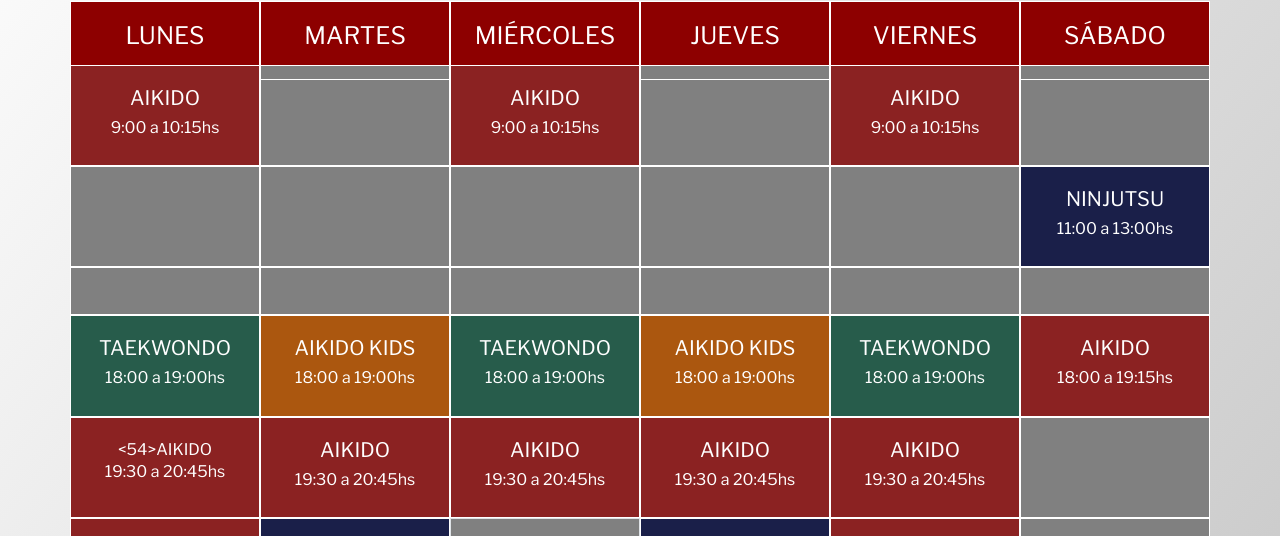
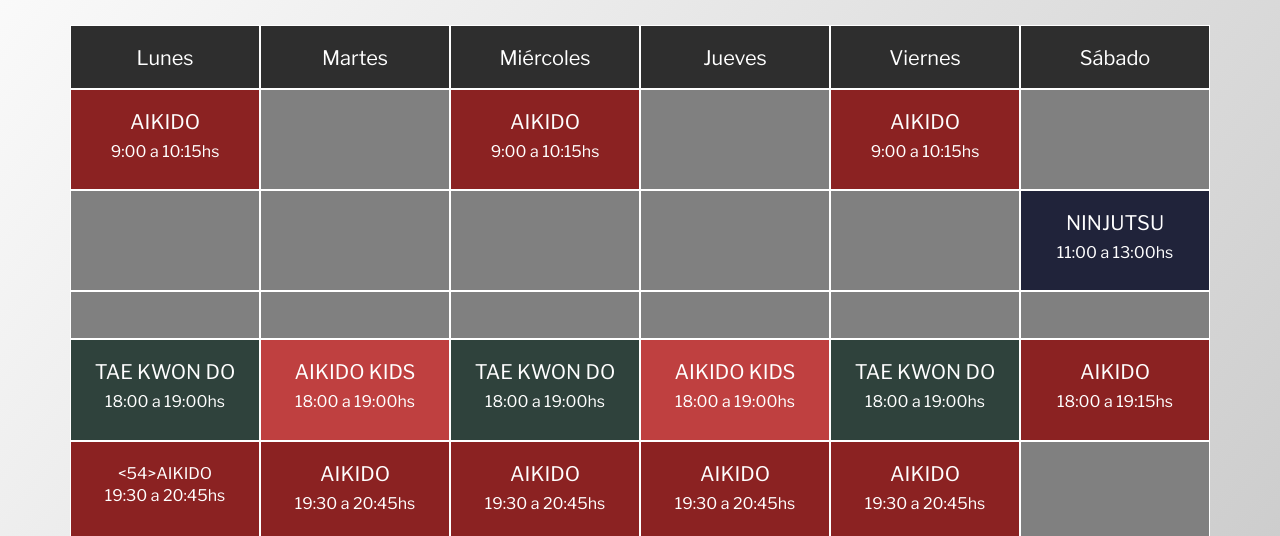
Before and after one commit to Flarien/SitioWeb_AMA, a website: page pages/clases.html in a window 1280 px wide. Shown: the part 147-683 px from the top of the page. Drawn offline with nearby package versions, Linux system fonts and the light colour scheme.

Commit message:
Página de clases terminada... por ahora

```diff
--- a/pages/clases.html
+++ b/pages/clases.html
@@ -56,13 +56,13 @@
 			<h1>Horario de Actividades</h1>
 <!-- Grilla de horarios desktop y tablet -->
 			<div class="calendario container">
-				<div class="row dias">
-					<div class="col-2 border border-white"><h4>LUNES</h4></div>
-					<div class="col-2 border border-white"><h4>MARTES</h4></div>
-					<div class="col-2 border border-white"><h4>MIÉRCOLES</h4></div>
-					<div class="col-2 border border-white"><h4>JUEVES</h4></div>
-					<div class="col-2 border border-white"><h4>VIERNES</h4></div>
-					<div class="col-2 border border-white"><h4>SÁBADO</h4></div>
+				<div class="row">
+					<div class="col-2 dias border border-white"><h5>Lunes</h5></div>
+					<div class="col-2 dias border border-white"><h5>Martes</h5></div>
+					<div class="col-2 dias border border-white"><h5>Miércoles</h5></div>
+					<div class="col-2 dias border border-white"><h5>Jueves</h5></div>
+					<div class="col-2 dias border border-white"><h5>Viernes</h5></div>
+					<div class="col-2 dias border border-white"><h5>Sábado</h5></div>
 				</div>
 
 				<div class="row">
@@ -106,7 +106,7 @@
 
 				<div class="row">
 					<div class="col-2 border border-white tae">
-						<h5>TAEKWONDO</h5>
+						<h5>TAE KWON DO</h5>
 						<h6>18:00 a 19:00hs</h6>
 					</div>
 					<div class="col-2 border border-white aikiKids">
@@ -114,7 +114,7 @@
 						<h6>18:00 a 19:00hs</h6>
 					</div>
 					<div class="col-2 border border-white tae">
-						<h5>TAEKWONDO</h5>
+						<h5>TAE KWON DO</h5>
 						<h6>18:00 a 19:00hs</h6>
 					</div>
 					<div class="col-2 border border-white aikiKids">
@@ -122,7 +122,7 @@
 						<h6>18:00 a 19:00hs</h6>
 					</div>
 					<div class="col-2 border border-white tae">
-						<h5>TAEKWONDO</h5>
+						<h5>TAE KWON DO</h5>
 						<h6>18:00 a 19:00hs</h6>
 					</div>
 					<div class="col-2 border border-white aiki">
@@ -164,7 +164,7 @@
 						<h5>NINJUTSU</h5>
 						<h6>21:15 a 22:30hs</h6>
 					</div>
-					<div class="col-2 border border-whit aikie">
+					<div class="col-2 border border-whit aiki">
 						<h5>AIKIDO</h5>
 						<h6>21:00 a 22:15hs</h6>
 					</div>
@@ -184,23 +184,29 @@
 			<div class="horariosMobile">
 				<div>
 					<h4>AIKIDO</h4>
-					<h5>Adultos y Adolescentes</h5>
+					<h5>Adultos y Adolescentes:</h5>
 					<h6>Lunes, miéroles y viernes</h6>
 					<p>09:00 a 10:15hs | 19:30 a 20:45hs | 21:00 a 22:15hs</p>
 					<h6>Martes y jueves</h6>
 					<p>19:30 a 20:45hs</p>
 					<h6>Sábados</h6>
 					<p>18:00 a 19:15hs</p>
-					<h5>Niños (entre 4 y 11 años)</h5>
+					<h5>Niños (entre 4 y 11 años):</h5>
 					<h6>Martes y jueves</h6>
 					<p>18:00 a 19:00hs</p>
 				</div>
+				<div class="linea"></div>
 				<div>
+					<hr>
 					<h4>NINJUTSU</h4>
 					<h6>Martes y jueves</h6>
 					<p>21:15 a 22:30hs</p>
+					<h6>Sábados</h6>
+					<p>11:00 a 13:00hs</p>
 				</div>
+				<div class="linea"></div>
 				<div>
+					<hr>
 					<h4>TAEKWONDO</h4>
 					<h6>Lunes, miéroles y viernes</h6>
 					<p>18:00 a 19:00hs</p>
--- a/scss/_calendario.scss
+++ b/scss/_calendario.scss
@@ -2,9 +2,11 @@
   background-color: gray;
   text-align: center;
   color: white;
+  margin-top: 2em;
 
   .dias{
-    background-color: $colorGeneral;
+    font-weight: bold;
+    background-color: rgb(46, 46, 46);
     height: 4em;
   }
 
@@ -17,15 +19,15 @@
   }
 
   .aikiKids{
-    background-color: rgb(171, 87, 15);
+    background-color: rgb(191, 64, 64);
   }
 
   .ninja{
-    background-color: rgb(26, 31, 73) ;
+    background-color: rgb(32, 35, 58) ;
   }
 
   .tae{
-    background-color: rgb(39, 92, 75);
+    background-color: rgb(47, 66, 60);
   }
 
   .colSeparadora{
@@ -43,7 +45,6 @@
 
 @include quiebre (tablet){
   .calendario{
-    h4{font-size: 1.2rem;}
     h5{font-size: 1rem;}
     h6{font-size: 0.75rem;}
   }
@@ -56,5 +57,10 @@
 
   .horariosMobile{
     display: inline-block;
+
+    h4{
+      text-decoration: underline;
+    }
+
   }
 }
```
Also changed, not shown: css/estilos.css.
